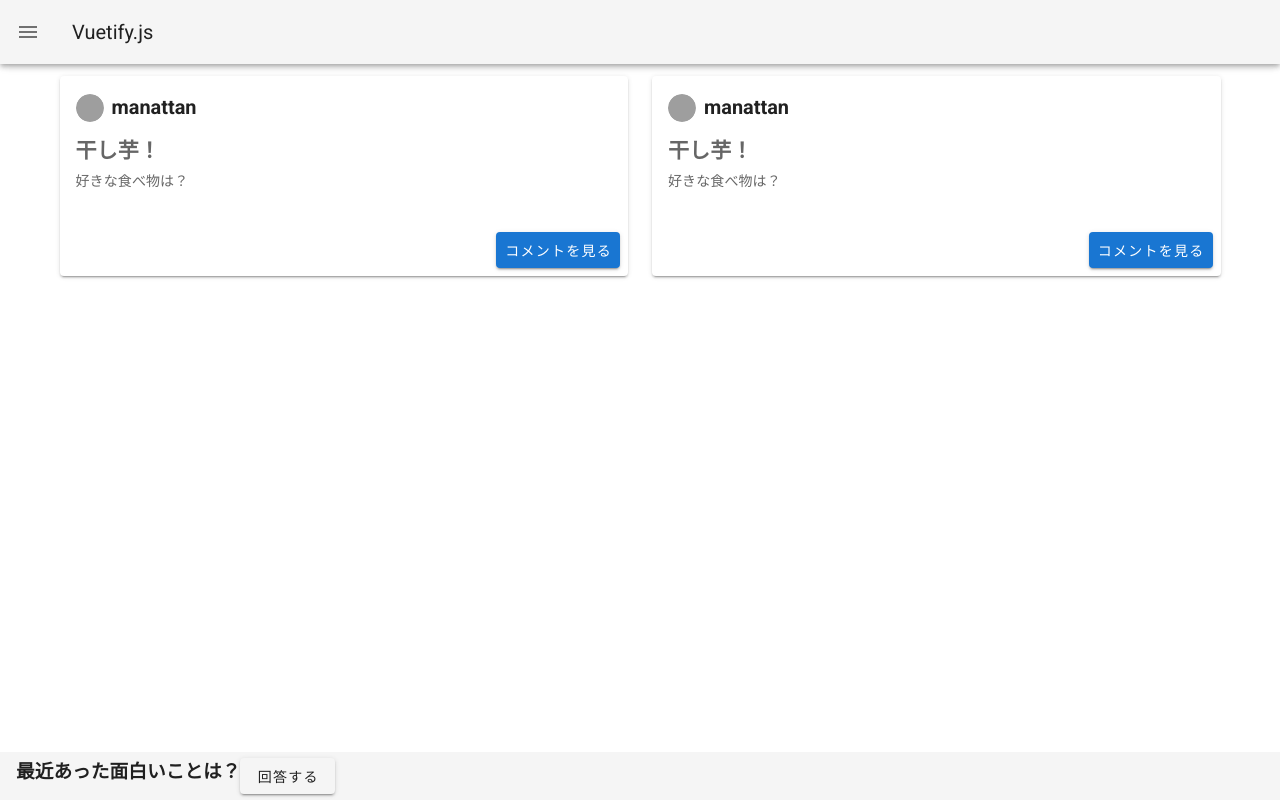
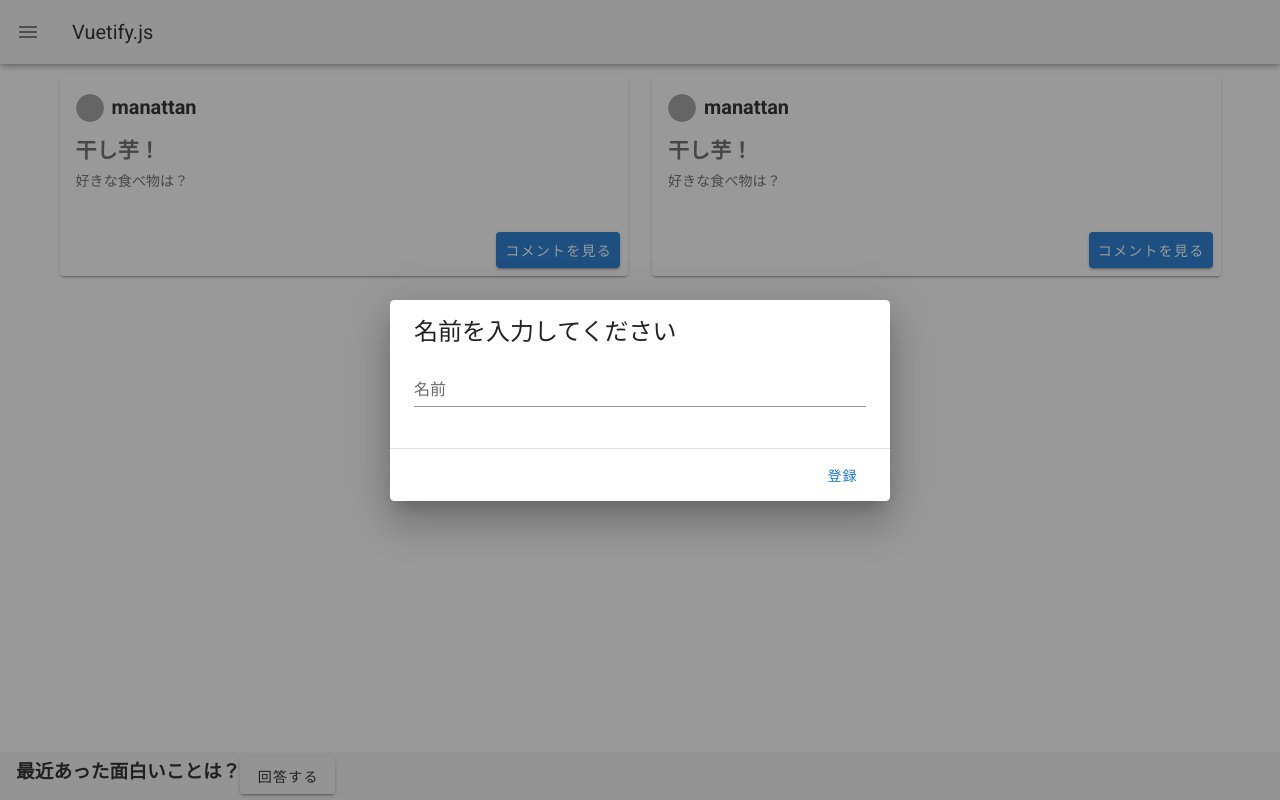
Before and after one commit to dena-autumn-hackathon-2021-team-d/dena-autumn-frontend, a Nuxt app: page /groups/1/answers in a window 1280 px wide. Built offline with nearby package versions, Linux system fonts and the light colour scheme; grey boxes are pictures that could not be loaded.

Commit message:
名前登録機能の追加

```diff
--- a/layouts/default.vue
+++ b/layouts/default.vue
@@ -44,6 +44,25 @@
         >
       </div>
     </v-footer>
+    <!-- userNameDialog -->
+    <v-dialog v-model="dialogStatus.userName" width="500">
+      <v-card>
+        <v-card-title class="text-h5 lighten-2">
+          名前を入力してください
+        </v-card-title>
+
+        <v-card-text>
+          <v-text-field v-model="name" label="名前"></v-text-field>
+        </v-card-text>
+
+        <v-divider></v-divider>
+
+        <v-card-actions>
+          <v-spacer></v-spacer>
+          <v-btn color="primary" text @click="resistName"> 登録 </v-btn>
+        </v-card-actions>
+      </v-card>
+    </v-dialog>
     <!-- questionDialog -->
     <v-dialog v-model="dialogStatus.question" width="500">
       <v-card>
@@ -84,9 +103,16 @@ export default {
       right: true,
       rightDrawer: false,
       title: 'Vuetify.js',
+      name: '',
       dialogStatus: {
         question: false,
+        userName: false,
       },
+    }
+  },
+  mounted() {
+    if (!localStorage.getItem(this.$route.params.groupId)) {
+      this.dialogStatus.userName = true
     }
   },
   methods: {
@@ -94,6 +120,10 @@ export default {
       console.log('send')
       this.dialogStatus.question = !this.dialogStatus.question
     },
+    resistName() {
+      localStorage.setItem(this.$route.params.groupId, this.name)
+      this.dialogStatus.userName = !this.dialogStatus.userName
+    },
   },
 }
 </script>
```
